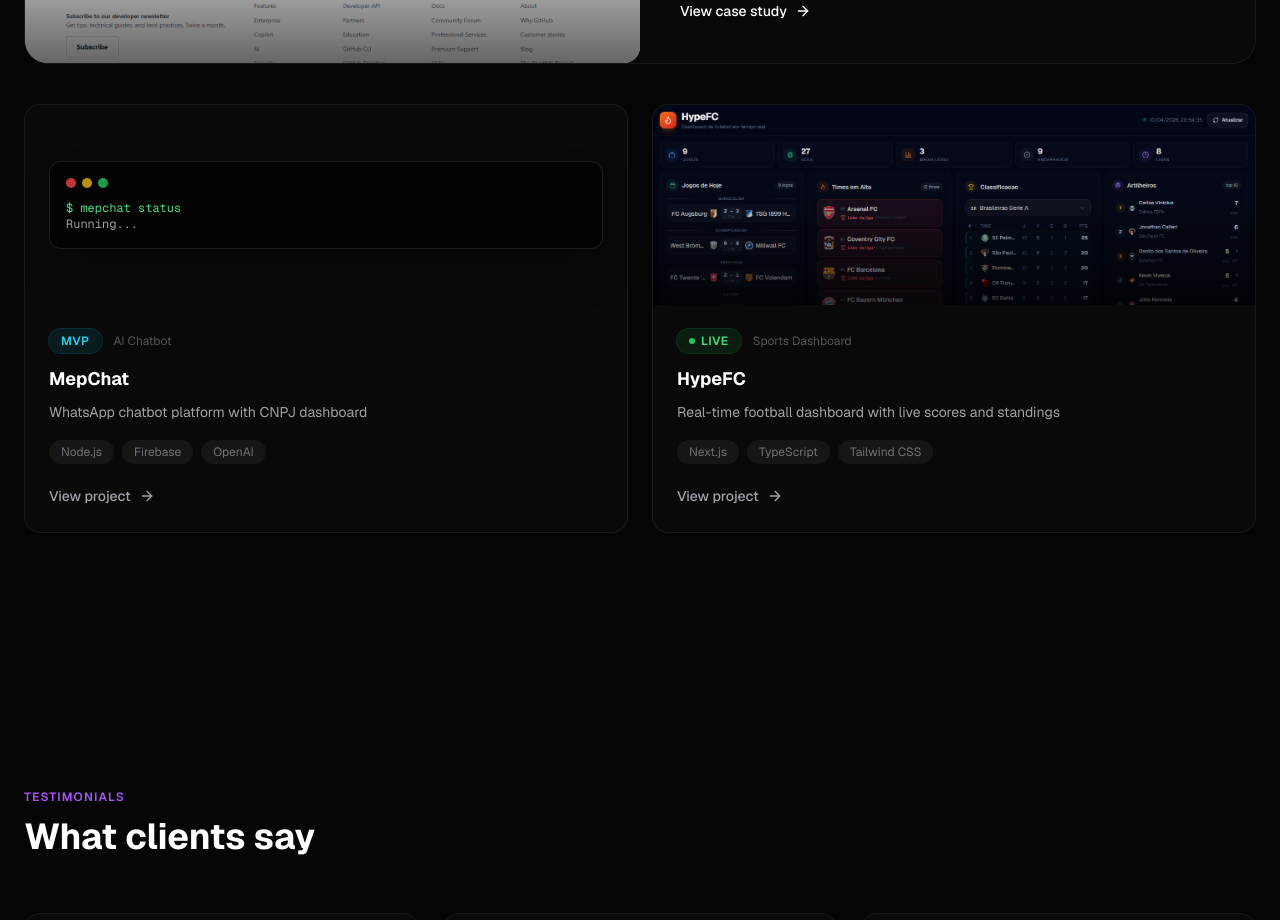
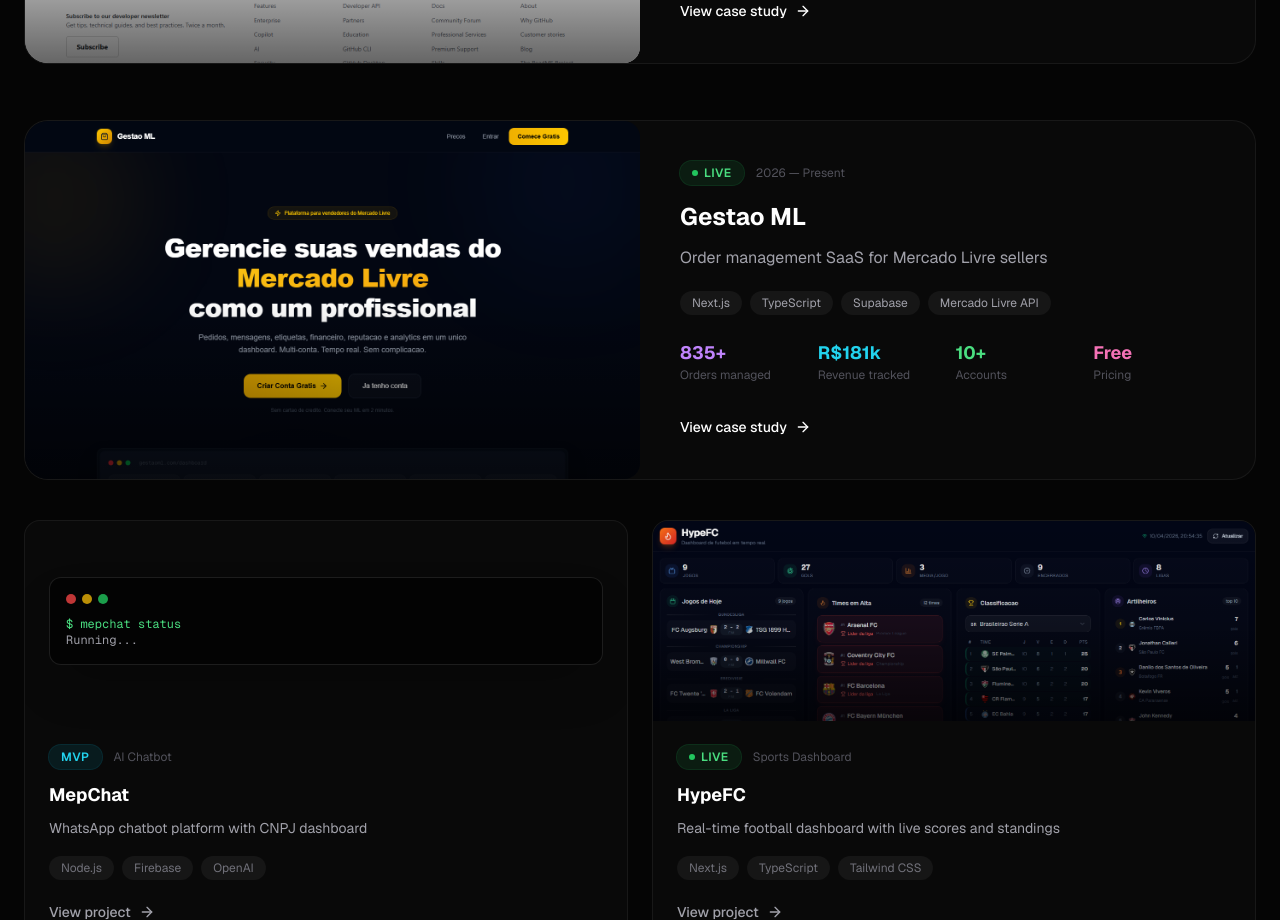
Before and after one commit to JE4NVRG/jeanvargas.dev, a Next.js app: page / in a window 1280 px wide. Shown: the part 2180-3100 px from the top of the page. Built offline with nearby package versions, Linux system fonts and the light colour scheme.

Commit message:
feat: adicionar Gestao ML ao portfolio como projeto featured

```diff
--- a/src/components/projects/case-study.tsx
+++ b/src/components/projects/case-study.tsx
@@ -35,6 +35,13 @@
     "Conversations: 500+ handled",
     "CNPJ queries: active",
     "Last message: 1.2s ago",
+  ],
+  gestaoml: [
+    "$ gestaoml dashboard",
+    "Orders: 835 | Revenue: R$181k",
+    "Ticket: R$258 | Profit: R$42k",
+    "Accounts: 10+ | Margin: 23.5%",
+    "Sync: real-time | Labels: ready",
   ],
   hypefc: [
     "$ hypefc live --leagues all",
--- a/src/data/projects.ts
+++ b/src/data/projects.ts
@@ -145,6 +145,42 @@
     featured: false,
   },
   {
+    slug: "gestaoml",
+    title: "Gestao ML",
+    description: {
+      en: "Order management SaaS for Mercado Livre sellers",
+      pt: "SaaS de gestao de pedidos para vendedores do Mercado Livre",
+    },
+    longDescription: {
+      en: "A complete management platform for Mercado Livre sellers. Handles orders, messages, shipping labels, financial analytics, and reputation monitoring across multiple accounts in a single dashboard. Features real-time sync, profit calculation with real ML fees, and bulk label generation.",
+      pt: "Uma plataforma completa de gestao para vendedores do Mercado Livre. Gerencia pedidos, mensagens, etiquetas, financeiro e reputacao em multiplas contas em um unico dashboard. Sincronizacao em tempo real, calculo de lucro com taxas reais do ML e geracao de etiquetas em massa.",
+    },
+    status: "live",
+    dateRange: "2026 — Present",
+    category: "SaaS Platform",
+    technologies: ["Next.js", "TypeScript", "Supabase", "Mercado Livre API"],
+    problem: {
+      en: "Mercado Livre sellers manage multiple accounts with spreadsheets, losing track of orders, profits, and reputation — with no unified tool for professional management.",
+      pt: "Vendedores do Mercado Livre gerenciam multiplas contas com planilhas, perdendo controle de pedidos, lucros e reputacao — sem ferramenta unificada para gestao profissional.",
+    },
+    solution: {
+      en: "Built a multi-account SaaS with order management, real-time financial tracking with ML fees, automated shipping labels, buyer messaging, and reputation alerts — all in one professional dashboard.",
+      pt: "Construi um SaaS multi-conta com gestao de pedidos, financeiro em tempo real com taxas do ML, etiquetas automaticas, chat com compradores e alertas de reputacao — tudo em um dashboard profissional.",
+    },
+    metrics: [
+      { value: "835+", label: { en: "Orders managed", pt: "Pedidos gerenciados" }, color: "purple" },
+      { value: "R$181k", label: { en: "Revenue tracked", pt: "Faturamento" }, color: "cyan" },
+      { value: "10+", label: { en: "Accounts", pt: "Contas" }, color: "green" },
+      { value: "Free", label: { en: "Pricing", pt: "Gratis" }, color: "pink" },
+    ],
+    links: {
+      live: "https://gestaoml.je4ndev.com",
+    },
+    image: "/projects/gestaoml.png",
+    gradient: "from-yellow-900 to-amber-900",
+    featured: true,
+  },
+  {
     slug: "hypefc",
     title: "HypeFC",
     description: {
```
Also changed, not shown: public/projects/gestaoml.png (added).
